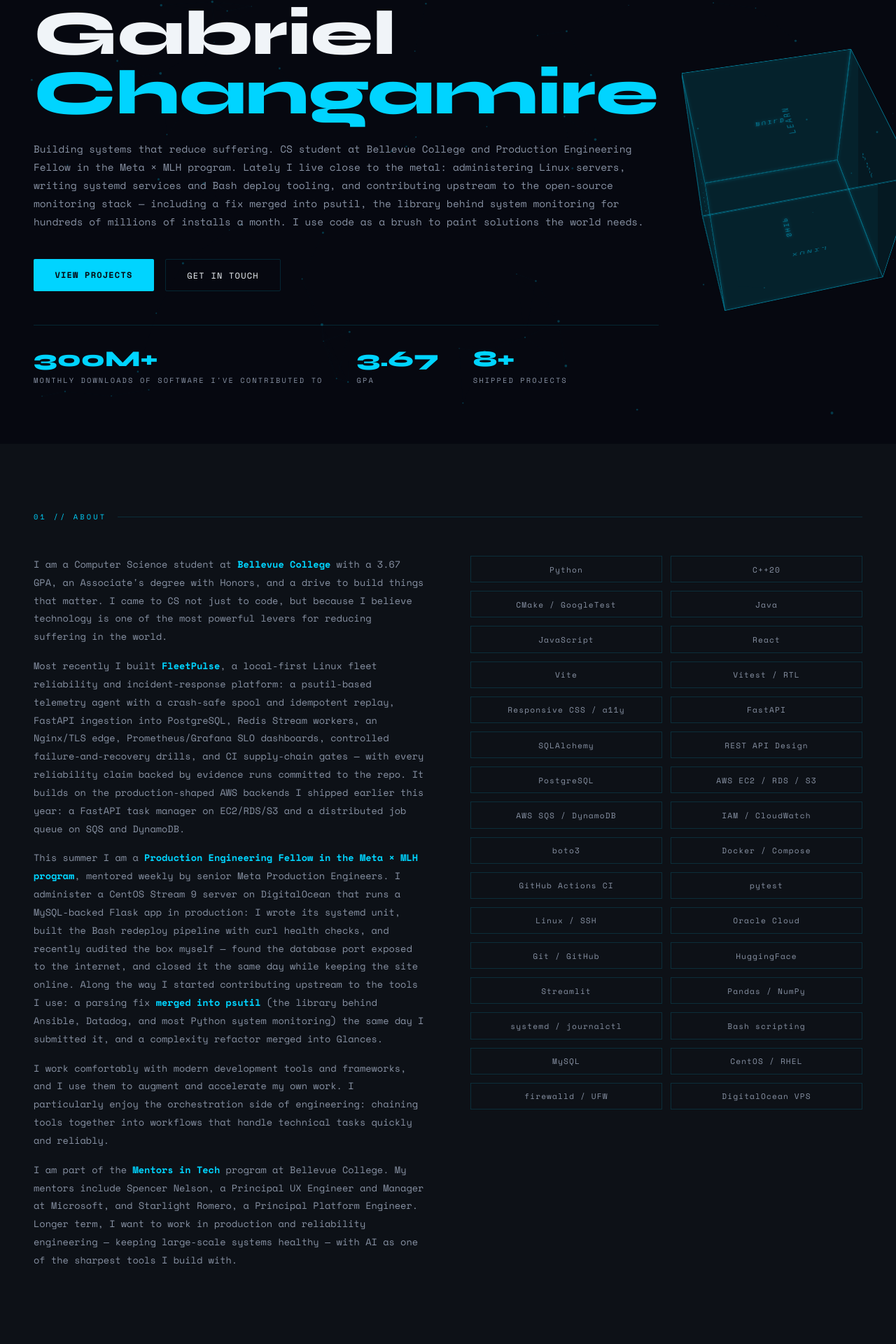
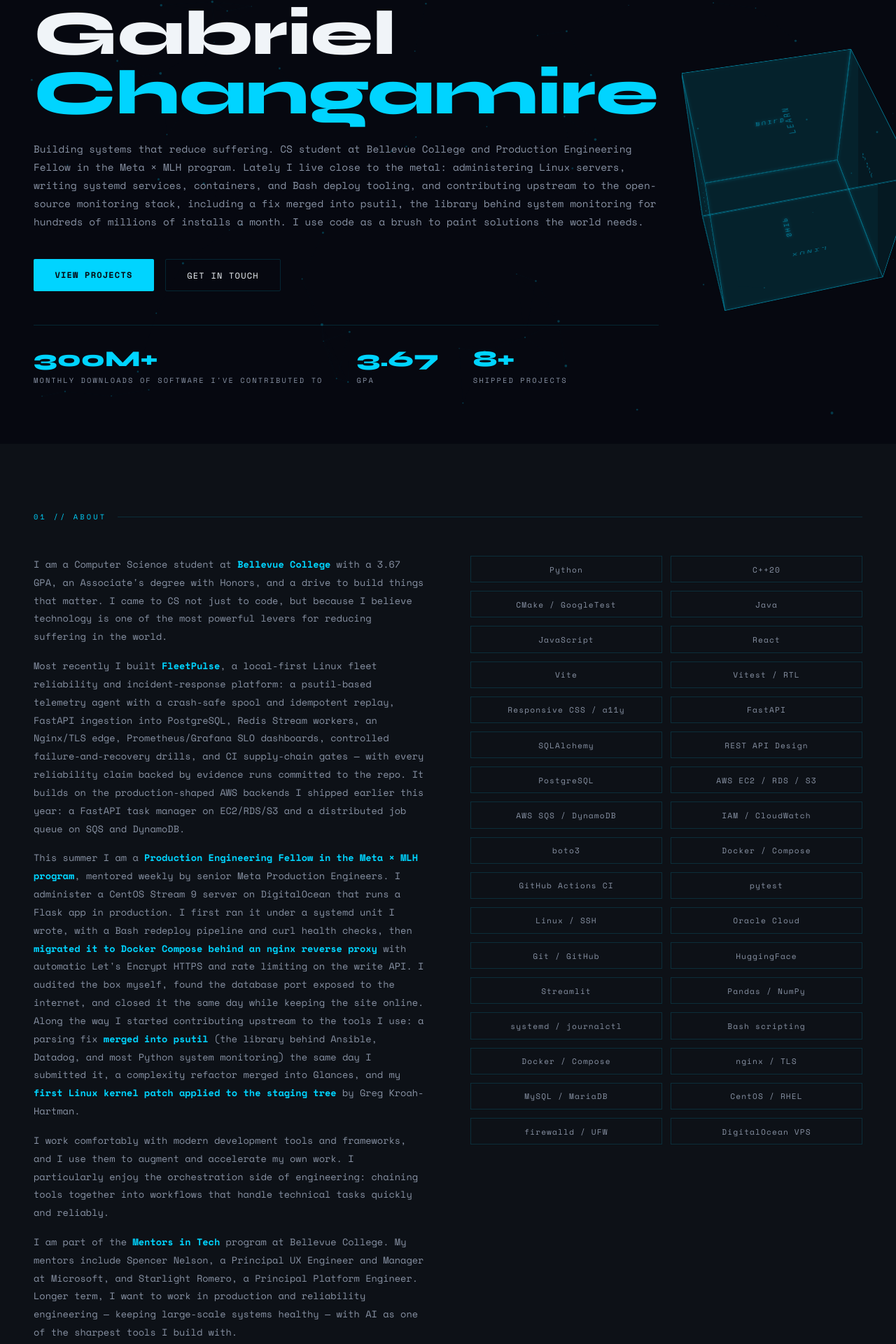
Before and after one commit to gabrielchangamire-arch/gabrielchangamire-arch.github.io, a plain HTML site: page index.html in a window 1280 px wide. Shown: the part 166-2086 px from the top of the page at 70% size. Drawn offline with nearby package versions, Linux system fonts and the light colour scheme.

Commit message:
Update About, timeline, and skills for the Docker/nginx stack and kernel contribution

```diff
--- a/index.html
+++ b/index.html
@@ -124,7 +124,7 @@ footer{position:relative;z-index:1;padding:2rem 3rem;border-top:1px solid var(--
 <div>
 <div class="hero-tag">// Production Engineering Fellow @ Meta &times; MLH | CS Student | Backend &middot; Cloud &middot; Data</div>
 <h1 class="hero-name">Gabriel<span>Changamire</span></h1>
-<p class="hero-desc">Building systems that reduce suffering. CS student at Bellevue College and Production Engineering Fellow in the Meta &times; MLH program. Lately I live close to the metal: administering Linux servers, writing systemd services and Bash deploy tooling, and contributing upstream to the open-source monitoring stack &mdash; including a fix merged into psutil, the library behind system monitoring for hundreds of millions of installs a month. I use code as a brush to paint solutions the world needs.</p>
+<p class="hero-desc">Building systems that reduce suffering. CS student at Bellevue College and Production Engineering Fellow in the Meta &times; MLH program. Lately I live close to the metal: administering Linux servers, writing systemd services, containers, and Bash deploy tooling, and contributing upstream to the open-source monitoring stack, including a fix merged into psutil, the library behind system monitoring for hundreds of millions of installs a month. I use code as a brush to paint solutions the world needs.</p>
 <div class="hero-btns">
 <a href="#projects" class="btn btn-primary">View Projects</a>
 <a href="#contact" class="btn btn-secondary">Get In Touch</a>
@@ -156,7 +156,7 @@ footer{position:relative;z-index:1;padding:2rem 3rem;border-top:1px solid var(--
 <div class="about-text">
 <p>I am a Computer Science student at <strong>Bellevue College</strong> with a 3.67 GPA, an Associate's degree with Honors, and a drive to build things that matter. I came to CS not just to code, but because I believe technology is one of the most powerful levers for reducing suffering in the world.</p>
 <p>Most recently I built <strong>FleetPulse</strong>, a local-first Linux fleet reliability and incident-response platform: a psutil-based telemetry agent with a crash-safe spool and idempotent replay, FastAPI ingestion into PostgreSQL, Redis Stream workers, an Nginx/TLS edge, Prometheus/Grafana SLO dashboards, controlled failure-and-recovery drills, and CI supply-chain gates &mdash; with every reliability claim backed by evidence runs committed to the repo. It builds on the production-shaped AWS backends I shipped earlier this year: a FastAPI task manager on EC2/RDS/S3 and a distributed job queue on SQS and DynamoDB.</p>
-<p>This summer I am a <strong>Production Engineering Fellow in the Meta &times; MLH program</strong>, mentored weekly by senior Meta Production Engineers. I administer a CentOS Stream 9 server on DigitalOcean that runs a MySQL-backed Flask app in production: I wrote its systemd unit, built the Bash redeploy pipeline with curl health checks, and recently audited the box myself &mdash; found the database port exposed to the internet, and closed it the same day while keeping the site online. Along the way I started contributing upstream to the tools I use: a parsing fix <strong>merged into psutil</strong> (the library behind Ansible, Datadog, and most Python system monitoring) the same day I submitted it, and a complexity refactor merged into Glances.</p>
+<p>This summer I am a <strong>Production Engineering Fellow in the Meta &times; MLH program</strong>, mentored weekly by senior Meta Production Engineers. I administer a CentOS Stream 9 server on DigitalOcean that runs a Flask app in production. I first ran it under a systemd unit I wrote, with a Bash redeploy pipeline and curl health checks, then <strong>migrated it to Docker Compose behind an nginx reverse proxy</strong> with automatic Let's Encrypt HTTPS and rate limiting on the write API. I audited the box myself, found the database port exposed to the internet, and closed it the same day while keeping the site online. Along the way I started contributing upstream to the tools I use: a parsing fix <strong>merged into psutil</strong> (the library behind Ansible, Datadog, and most Python system monitoring) the same day I submitted it, a complexity refactor merged into Glances, and my <strong>first Linux kernel patch applied to the staging tree</strong> by Greg Kroah-Hartman.</p>
 <p>I work comfortably with modern development tools and frameworks, and I use them to augment and accelerate my own work. I particularly enjoy the orchestration side of engineering: chaining tools together into workflows that handle technical tasks quickly and reliably.</p>
 <p>I am part of the <strong>Mentors in Tech</strong> program at Bellevue College. My mentors include Spencer Nelson, a Principal UX Engineer and Manager at Microsoft, and Starlight Romero, a Principal Platform Engineer. Longer term, I want to work in production and reliability engineering &mdash; keeping large-scale systems healthy &mdash; with AI as one of the sharpest tools I build with.</p>
 </div>
@@ -176,7 +176,8 @@ footer{position:relative;z-index:1;padding:2rem 3rem;border-top:1px solid var(--
 <div class="skill-tag">Git / GitHub</div><div class="skill-tag">HuggingFace</div>
 <div class="skill-tag">Streamlit</div><div class="skill-tag">Pandas / NumPy</div>
 <div class="skill-tag">systemd / journalctl</div><div class="skill-tag">Bash scripting</div>
-<div class="skill-tag">MySQL</div><div class="skill-tag">CentOS / RHEL</div>
+<div class="skill-tag">Docker / Compose</div><div class="skill-tag">nginx / TLS</div>
+<div class="skill-tag">MySQL / MariaDB</div><div class="skill-tag">CentOS / RHEL</div>
 <div class="skill-tag">firewalld / UFW</div><div class="skill-tag">DigitalOcean VPS</div>
 </div>
 </div>
@@ -325,7 +326,7 @@ footer{position:relative;z-index:1;padding:2rem 3rem;border-top:1px solid var(--
 <section id="experience">
 <div class="section-header"><span class="section-num">04 // Experience &amp; Education</span><div class="section-line"></div></div>
 <div class="timeline">
-<div class="timeline-item"><div class="timeline-dot"></div><div class="timeline-date">Jun 2026 to Sep 2026</div><div class="timeline-role">Production Engineering Fellow</div><div class="timeline-org">Meta &times; Major League Hacking (MLH)</div><div class="timeline-desc">Selected for Meta's competitive 12-week SRE/Production Engineering track. Mentored weekly by senior Meta Production Engineers on production observability &mdash; choosing the metrics that matter, time-series analysis, and recognizing failure patterns early &mdash; with sessions including Meta's VP of Production Engineering. Hands-on so far: administering a production CentOS Stream 9 VPS on DigitalOcean serving a MySQL-backed Flask app; wrote its systemd unit and a fail-safe Bash redeploy pipeline with curl health checks; Bash scripting, database services and caching, HTTP, and test-driven development with pytest/unittest. Ahead: Docker, CI/CD, monitoring and dashboards, networking, troubleshooting, and a capstone CTF.</div></div>
+<div class="timeline-item"><div class="timeline-dot"></div><div class="timeline-date">Jun 2026 to Sep 2026</div><div class="timeline-role">Production Engineering Fellow</div><div class="timeline-org">Meta &times; Major League Hacking (MLH)</div><div class="timeline-desc">Selected for Meta's competitive 12-week SRE/Production Engineering track. Mentored weekly by senior Meta Production Engineers on production observability, choosing the metrics that matter, time-series analysis, and recognizing failure patterns early, with sessions including Meta's VP of Production Engineering. Hands-on so far: administering a production CentOS Stream 9 VPS on DigitalOcean serving a Flask app backed by MariaDB; wrote its systemd unit and a fail-safe Bash redeploy pipeline with curl health checks, then containerized the whole stack with Docker Compose behind an nginx reverse proxy with automatic Let's Encrypt HTTPS; Bash scripting, database services and caching, HTTP, and test-driven development with pytest/unittest. Ahead: CI/CD, monitoring and dashboards, networking, troubleshooting, and a capstone CTF.</div></div>
 <div class="timeline-item"><div class="timeline-dot"></div><div class="timeline-date">May 2025 to Present</div><div class="timeline-role">Computer Science Tutor</div><div class="timeline-org">Bellevue College Academic Success Center &amp; Writing Lab</div><div class="timeline-desc">Tutor students in CS, Python, Java, data structures, math, English, and economics at the Academic Success Center and Writing Lab. Through tutoring, especially in the Writing Lab, I have become a stronger communicator. These skills will serve me well in explaining complex technical systems to non-technical stakeholders in professional settings. Help students develop strong problem-solving skills and clear technical reasoning.</div></div>
 <div class="timeline-item"><div class="timeline-dot"></div><div class="timeline-date">Jan 2026 to Jun 2026</div><div class="timeline-role">Mentors in Tech Fellow</div><div class="timeline-org">Bellevue College MinT Program</div><div class="timeline-desc">Part of Bellevue College's Mentors in Tech program, which connects students with industry mentors across many senior roles. My personal mentors are Spencer Nelson (Principal UX Engineer &amp; Manager, Microsoft) and Starlight Romero (Principal Platform Engineer). Building technical skills and professional network with their guidance.</div></div>
 <div class="timeline-item"><div class="timeline-dot"></div><div class="timeline-date">2026</div><div class="timeline-role">MLH AI Hackfest Participant</div><div class="timeline-org">Major League Hacking</div><div class="timeline-desc">Attended MLH's AI Hackfest, gaining hands-on experience with Google AI Studio and the Gemini model family. Learned how to securely manage API keys with .env files, set up Python virtual environments with google-generativeai and python-dotenv, and work with features like grounding with Google Search, URL context analysis, and rapid app prototyping through natural language prompts.</div></div>
```
